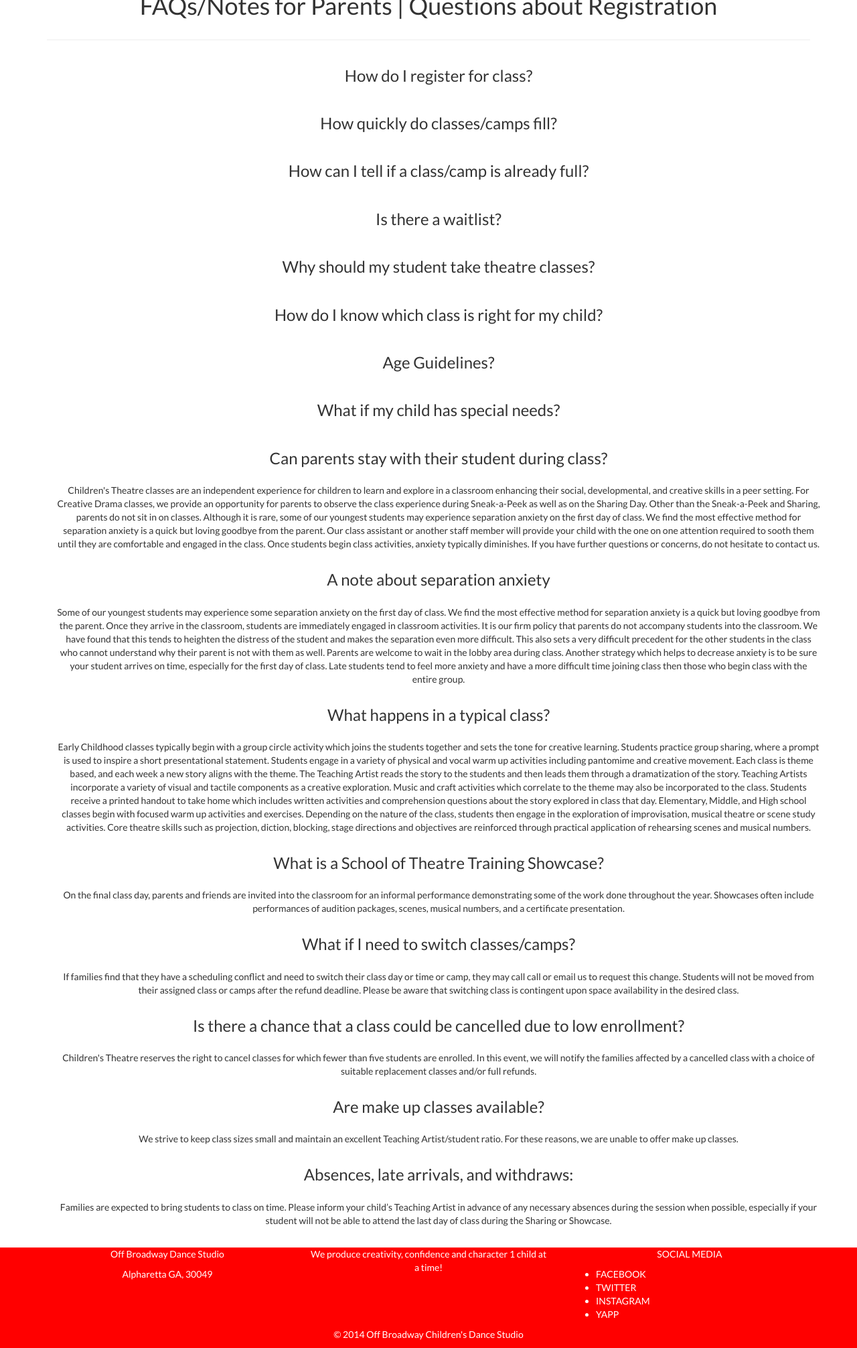
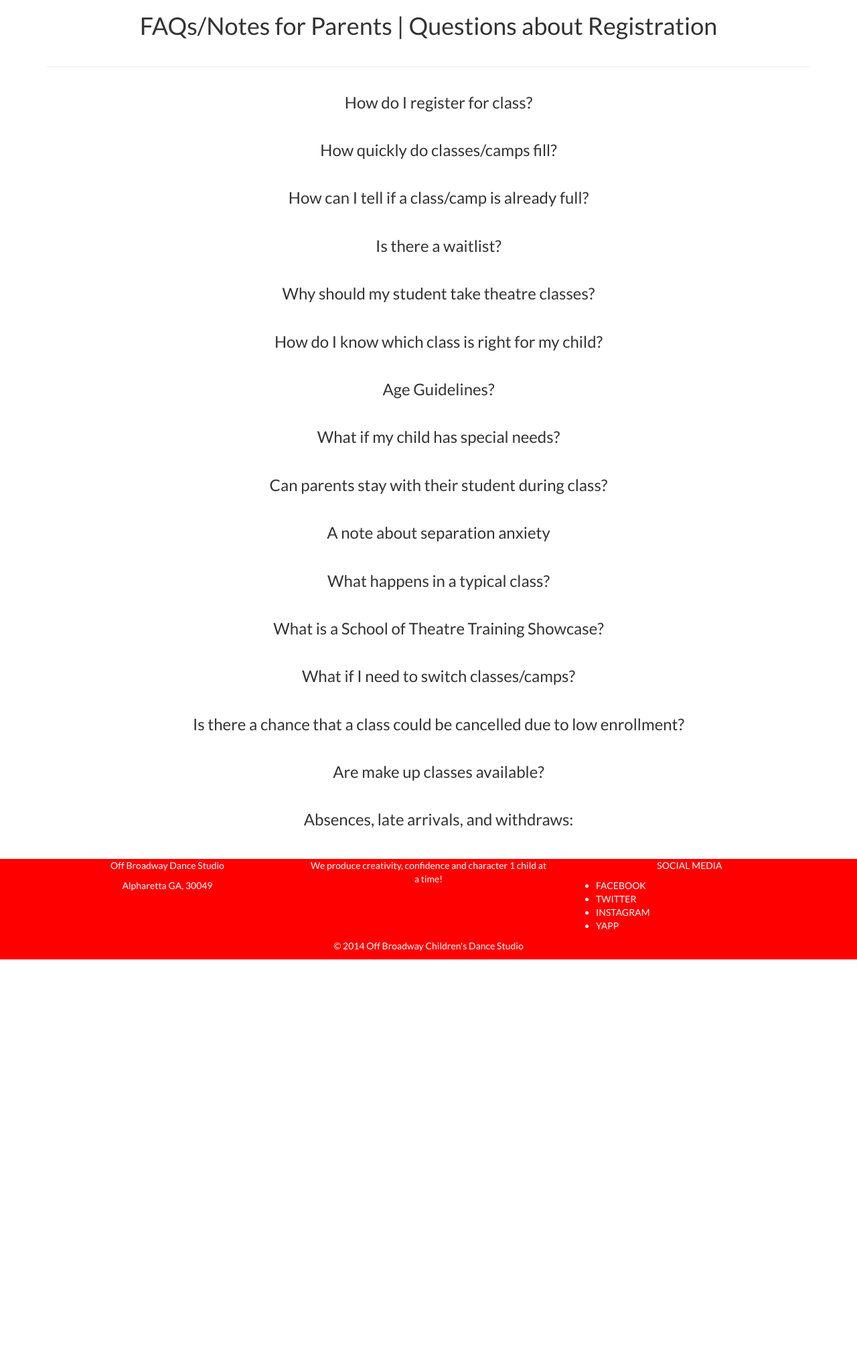
Before and after one commit to matthewtrask/off-broadway, a PHP site: page /faq.php in a window 1280 px wide. Shown: the part 51-2063 px from the top of the page at 67% size. After the commit the page ends 1483 px from the top, so only its background shows below. Run offline with PHP 8.4, Linux system fonts and the light colour scheme; some libraries are stand-ins or nearby versions.

Commit message:
updated jquery
FAQ now had the jQuery in place to hide and show

```diff
--- a/css/style.css
+++ b/css/style.css
@@ -223,7 +223,7 @@ footer {
 
 **************************/
 
-.body h1 {
+.body h1, .classes h1 {
 	margin-top: 50px;
 	margin-bottom: 20px;
 }
--- a/faq.php
+++ b/faq.php
@@ -87,7 +87,7 @@
 		<div class="row">
 			<div class="col-xs-12 col-sm-12 col-md-12 col-lg-12">
 				<h3 class="text-center click_me">Can parents stay with their student during class?</h3>
-				<p class="text-center" id="hide_div">Children's Theatre classes are an independent experience for children to learn and explore in a classroom enhancing their social, developmental, and creative skills in a peer setting. For Creative Drama classes, we provide an opportunity for parents to observe the class experience during Sneak-a-Peek as well as on the Sharing Day. Other than the Sneak-a-Peek and Sharing, parents do not sit in on classes. Although it is rare, some of our youngest students may experience separation anxiety on the first day of class. We find the most effective method for separation anxiety is a quick but loving goodbye from the parent. Our class assistant or another staff member will provide your child with the one on one attention required to sooth them until they are comfortable and engaged in the class. Once students begin class activities, anxiety typically diminishes. If you have further questions or concerns, do not hesitate to contact us.</p>
+				<p class="text-center hide_div">Children's Theatre classes are an independent experience for children to learn and explore in a classroom enhancing their social, developmental, and creative skills in a peer setting. For Creative Drama classes, we provide an opportunity for parents to observe the class experience during Sneak-a-Peek as well as on the Sharing Day. Other than the Sneak-a-Peek and Sharing, parents do not sit in on classes. Although it is rare, some of our youngest students may experience separation anxiety on the first day of class. We find the most effective method for separation anxiety is a quick but loving goodbye from the parent. Our class assistant or another staff member will provide your child with the one on one attention required to sooth them until they are comfortable and engaged in the class. Once students begin class activities, anxiety typically diminishes. If you have further questions or concerns, do not hesitate to contact us.</p>
 			</div>
 		</div>
 	</div>
@@ -95,8 +95,8 @@
 	<div class="container">
 		<div class="row">
 			<div class="col-xs-12 col-sm-12 col-md-12 col-lg-12">
-				<h3 class="text-center" id="click_me">A note about separation anxiety</h3>
-				<p class="text-center" id=" hide_div">Some of our youngest students may experience some separation anxiety on the first day of class. We find the most effective method for separation anxiety is a quick but loving goodbye from the parent. Once they arrive in the classroom, students are immediately engaged in classroom activities. It is our firm policy that parents do not accompany students into the classroom. We have found that this tends to heighten the distress of the student and makes the separation even more difficult. This also sets a very difficult precedent for the other students in the class who cannot understand why their parent is not with them as well. Parents are welcome to wait in the lobby area during class. Another strategy which helps to decrease anxiety is to be sure your student arrives on time, especially for the first day of class. Late students tend to feel more anxiety and have a more difficult time joining class then those who begin class with the entire group.</p>
+				<h3 class="text-center click_me">A note about separation anxiety</h3>
+				<p class="text-center hide_div">Some of our youngest students may experience some separation anxiety on the first day of class. We find the most effective method for separation anxiety is a quick but loving goodbye from the parent. Once they arrive in the classroom, students are immediately engaged in classroom activities. It is our firm policy that parents do not accompany students into the classroom. We have found that this tends to heighten the distress of the student and makes the separation even more difficult. This also sets a very difficult precedent for the other students in the class who cannot understand why their parent is not with them as well. Parents are welcome to wait in the lobby area during class. Another strategy which helps to decrease anxiety is to be sure your student arrives on time, especially for the first day of class. Late students tend to feel more anxiety and have a more difficult time joining class then those who begin class with the entire group.</p>
 			</div>
 		</div>
 	</div>
@@ -104,8 +104,8 @@
 	<div class="container">
 		<div class="row">
 			<div class="col-xs-12 col-sm-12 col-md-12 col-lg-12">
-				<h3 class="text-center" id="click_me">What happens in a typical class?</h3>
-				<p class="text-center" id="hide_div">Early Childhood classes typically begin with a group circle activity which joins the students together and sets the tone for creative learning. Students practice group sharing, where a prompt is used to inspire a short presentational statement. Students engage in a variety of physical and vocal warm up activities including pantomime and creative movement. Each class is theme based, and each week a new story aligns with the theme. The Teaching Artist reads the story to the students and then leads them through a dramatization of the story. Teaching Artists incorporate a variety of visual and tactile components as a creative exploration. Music and craft activities which correlate to the theme may also be incorporated to the class. Students receive a printed handout to take home which includes written activities and comprehension questions about the story explored in class that day.
+				<h3 class="text-center click_me">What happens in a typical class?</h3>
+				<p class="text-center hide_div">Early Childhood classes typically begin with a group circle activity which joins the students together and sets the tone for creative learning. Students practice group sharing, where a prompt is used to inspire a short presentational statement. Students engage in a variety of physical and vocal warm up activities including pantomime and creative movement. Each class is theme based, and each week a new story aligns with the theme. The Teaching Artist reads the story to the students and then leads them through a dramatization of the story. Teaching Artists incorporate a variety of visual and tactile components as a creative exploration. Music and craft activities which correlate to the theme may also be incorporated to the class. Students receive a printed handout to take home which includes written activities and comprehension questions about the story explored in class that day.
 									   Elementary, Middle, and High school classes begin with focused warm up activities and exercises. Depending on the nature of the class, students then engage in the exploration of improvisation, musical theatre or scene study activities. Core theatre skills such as projection, diction, blocking, stage directions and objectives are reinforced through practical application of rehearsing scenes and musical numbers.</p>
 			</div>
 		</div>
@@ -114,8 +114,8 @@
 	<div class="container">
 		<div class="row">
 			<div class="col-xs-12 col-sm-12 col-md-12 col-lg-12">
-				<h3 class="text-center" id="click_me">What is a School of Theatre Training Showcase?</h3>
-				<p class="text-center" id="hide_div">On the final class day, parents and friends are invited into the classroom for an informal performance demonstrating some of the work done throughout the year. Showcases often include performances of audition packages, scenes, musical numbers, and a certificate presentation.</p>
+				<h3 class="text-center click_me">What is a School of Theatre Training Showcase?</h3>
+				<p class="text-center hide_div">On the final class day, parents and friends are invited into the classroom for an informal performance demonstrating some of the work done throughout the year. Showcases often include performances of audition packages, scenes, musical numbers, and a certificate presentation.</p>
 			</div>
 		</div>
 	</div>
@@ -123,8 +123,8 @@
 	<div class="container">
 		<div class="row">
 			<div class="col-xs-12 col-sm-12 col-md-12 col-lg-12">
-				<h3 class="text-center" id="click_me">What if I need to switch classes/camps?</h3>
-				<p class="text-center" id="hide_div">If families find that they have a scheduling conflict and need to switch their class day or time or camp, they may call call or email us to request this change. Students will not be moved from their assigned class or camps after the refund deadline. Please be aware that switching class is contingent upon space availability in the desired class.</p>
+				<h3 class="text-center click_me">What if I need to switch classes/camps?</h3>
+				<p class="text-center hide_div">If families find that they have a scheduling conflict and need to switch their class day or time or camp, they may call call or email us to request this change. Students will not be moved from their assigned class or camps after the refund deadline. Please be aware that switching class is contingent upon space availability in the desired class.</p>
 			</div>
 		</div>
 	</div>
@@ -132,8 +132,8 @@
 	<div class="container">
 		<div class="row">
 			<div class="col-xs-12 col-sm-12 col-md-12 col-lg-12">
-				<h3 class="text-center" id="click_me">Is there a chance that a class could be cancelled due to low enrollment?</h3>
-				<p class="text-center" id="hide_div">Children's Theatre reserves the right to cancel classes for which fewer than five students are enrolled. In this event, we will notify the families affected by a cancelled class with a choice of suitable replacement classes and/or full refunds.</p>
+				<h3 class="text-center click_me">Is there a chance that a class could be cancelled due to low enrollment?</h3>
+				<p class="text-center hide_div">Children's Theatre reserves the right to cancel classes for which fewer than five students are enrolled. In this event, we will notify the families affected by a cancelled class with a choice of suitable replacement classes and/or full refunds.</p>
 			</div>
 		</div>
 	</div>
@@ -141,8 +141,8 @@
 	<div class="container">
 		<div class="row">
 			<div class="col-xs-12 col-sm-12 col-md-12 col-lg-12">
-				<h3 class="text-center" id="click_me">Are make up classes available?</h3>
-				<p class="text-center" id="hide_div">We strive to keep class sizes small and maintain an excellent Teaching Artist/student ratio. For these reasons, we are unable to offer make up classes.</p>
+				<h3 class="text-center click_me">Are make up classes available?</h3>
+				<p class="text-center hide_div">We strive to keep class sizes small and maintain an excellent Teaching Artist/student ratio. For these reasons, we are unable to offer make up classes.</p>
 			</div>
 		</div>
 	</div>
@@ -150,8 +150,8 @@
 	<div class="container">
 		<div class="row">
 			<div class="col-xs-12 col-sm-12 col-md-12 col-lg-12">
-				<h3 class="text-center" id="click_me">Absences, late arrivals, and withdraws:</h3>
-				<p class="text-center" id="hide_div">Families are expected to bring students to class on time. Please inform your child’s Teaching Artist in advance of any necessary absences during the session when possible, especially if your student will not be able to attend the last day of class during the Sharing or Showcase.</p>
+				<h3 class="text-center click_me">Absences, late arrivals, and withdraws:</h3>
+				<p class="text-center hide_div">Families are expected to bring students to class on time. Please inform your child’s Teaching Artist in advance of any necessary absences during the session when possible, especially if your student will not be able to attend the last day of class during the Sharing or Showcase.</p>
 			</div>
 		</div>
 	</div>
```
